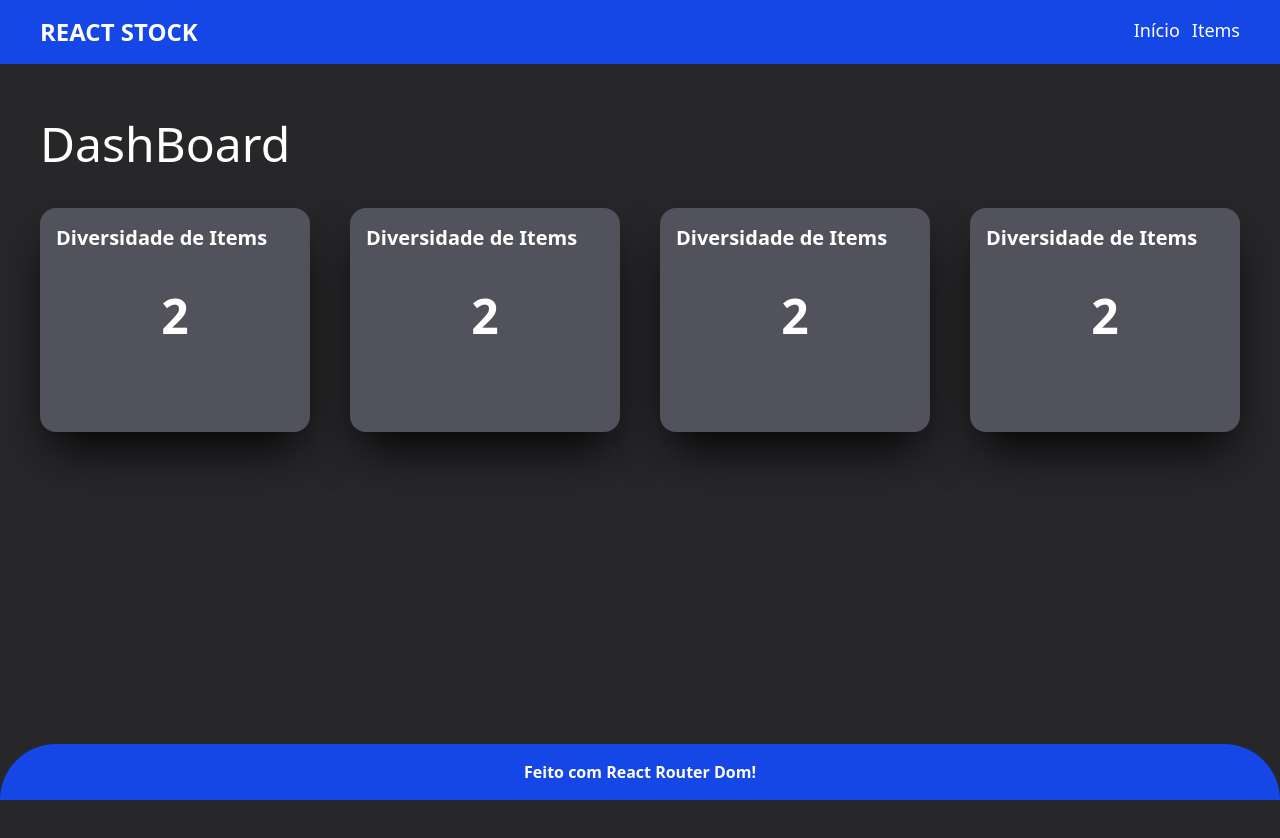
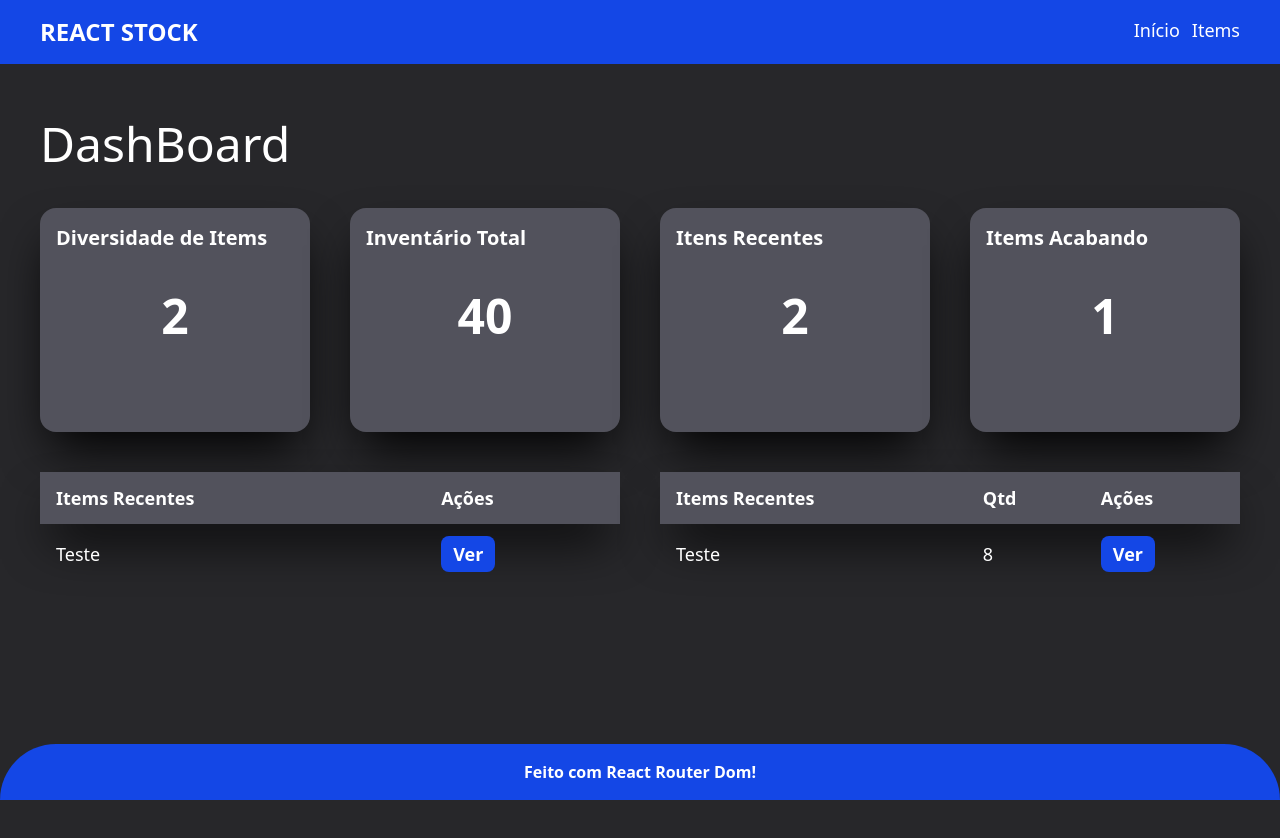
Before and after one commit to pedroagustoluiz/dashboard, a React (Vite) app: page / in a window 1280 px wide. Shown: the top 838 px of the page. Built offline with nearby package versions, Linux system fonts and the light colour scheme.

Commit message:
Layout Dashboard home finalizado

```diff
--- /dev/null
+++ b/src/components/Button.tsx
@@ -0,0 +1,16 @@
+type ButtonProps = {
+  text: string;
+  color: string;
+} & React.ButtonHTMLAttributes<HTMLButtonElement>;
+const Button = ({ text, color, ...rest }: ButtonProps) => {
+  return (
+    <button
+      {...rest}
+      className={` bg-${color} font-bold cursor-pointer py-1 px-3 rounded-lg  hover:bg-zinc-700`}
+    >
+      {text}
+    </button>
+  );
+};
+
+export default Button;
--- a/src/components/Square.tsx
+++ b/src/components/Square.tsx
@@ -1,8 +1,13 @@
-export const Square = () => {
+interface SquareProps {
+  title: string;
+  number: number;
+}
+
+export const Square = ({ title, number }: SquareProps) => {
   return (
     <div className="bg-zinc-600 h-56 w-full p-4 gap-10 rounded-2xl shadow-2xl shadow-black flex flex-col ">
-      <h1 className="text-xl font-bold">Diversidade de Items</h1>
-      <p className="text-5xl font-extrabold text-center">2</p>
+      <h1 className="text-xl font-bold">{title}</h1>
+      <p className="text-5xl font-extrabold text-center">{number}</p>
     </div>
   );
 };
--- a/src/pages/Home.tsx
+++ b/src/pages/Home.tsx
@@ -1,3 +1,4 @@
+import Button from "../components/Button";
 import MainTitle from "../components/MainTitle";
 import { Square } from "../components/Square";
 
@@ -6,12 +7,48 @@ const Home = () => {
     <div>
       <MainTitle title="DashBoard" />
       <div className="grid grid-cols-4 gap-10 place-items-center">
-        <Square />
-        <Square />
-        <Square />
-        <Square />
-
-
+        <Square title="Diversidade de Items" number={2} />
+        <Square title="Inventário Total" number={40} />
+        <Square title="Itens Recentes" number={2} />
+        <Square title="Items Acabando" number={1} />
+        <div className="col-span-2 grid-rows-2 w-full">
+          <table className="table-auto w-full">
+            <thead className="h-12 shadow-2xl shadow-black bg-zinc-600 text-lg text-white">
+              <tr>
+                <th className="px-4 py-3 text-left">Items Recentes</th>
+                <th className="px-4 py-3 text-left">Ações</th>
+              </tr>
+            </thead>
+            <tbody className="text-lg">
+              <tr>
+                <td className="px-4 py-3">Teste</td>
+                <td className="px-4 py-3">
+                  <Button text="Ver" color="blue-700" />
+                </td>
+              </tr>
+            </tbody>
+          </table>
+        </div>
+        <div className="col-span-2 grid-rows-2 w-full">
+          <table className="table-auto w-full">
+            <thead className="h-12 shadow-2xl shadow-black bg-zinc-600  text-lg text-white">
+              <tr>
+                <th className="px-4 py-3 text-left">Items Recentes</th>
+                <th className="px-4 py-3 text-left">Qtd</th>
+                <th className="px-4 py-3 text-left">Ações</th>
+              </tr>
+            </thead>
+            <tbody className="text-lg">
+              <tr>
+                <td className="px-4 py-3">Teste</td>
+                <td className="px-4 py-3">8</td>
+                <td className="px-4 py-3">
+                  <Button text="Ver" color="blue-700" />
+                </td>
+              </tr>
+            </tbody>
+          </table>
+        </div>
       </div>
     </div>
   );
```
